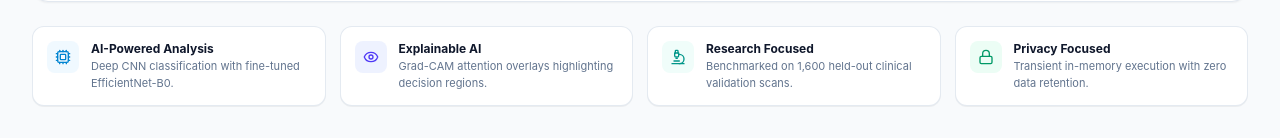
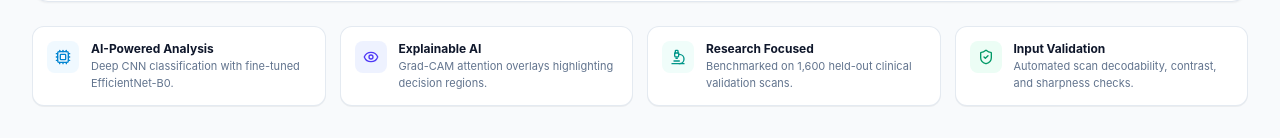
Before and after one commit to A9Sarthak/brain-tumor-mri-ai, a Next.js app in the folder frontend/: page / in a window 1280 px wide. Shown: the part 472-610 px from the top of the page. Built offline with nearby package versions, Linux system fonts and the light colour scheme; no server answers.

Commit message:
feat(frontend): replace Privacy Focused card with Input Validation feature card in hero section

```diff
--- a/frontend/components/HeroSection.tsx
+++ b/frontend/components/HeroSection.tsx
@@ -8,7 +8,7 @@ import {
   Cpu,
   Eye,
   Microscope,
-  Lock,
+  ShieldCheck,
   Activity,
   ScanLine
 } from 'lucide-react';
@@ -173,14 +173,14 @@ export default function HeroSection({ onUploadClick, onExampleClick }: HeroSecti
 
         <div className="flex items-start gap-3 p-3.5 rounded-xl bg-white dark:bg-slate-900 border border-slate-200/90 dark:border-slate-800 shadow-2xs">
           <div className="p-2 rounded-lg bg-emerald-50 dark:bg-emerald-950/70 text-emerald-600 dark:text-emerald-400 shrink-0">
-            <Lock className="w-4 h-4" />
+            <ShieldCheck className="w-4 h-4" />
           </div>
           <div>
             <h4 className="text-xs font-bold text-slate-900 dark:text-white leading-tight">
-              Privacy Focused
+              Input Validation
             </h4>
             <p className="text-[11px] text-slate-500 dark:text-slate-400 mt-0.5">
-              Transient in-memory execution with zero data retention.
+              Automated scan decodability, contrast, and sharpness checks.
             </p>
           </div>
         </div>
```
